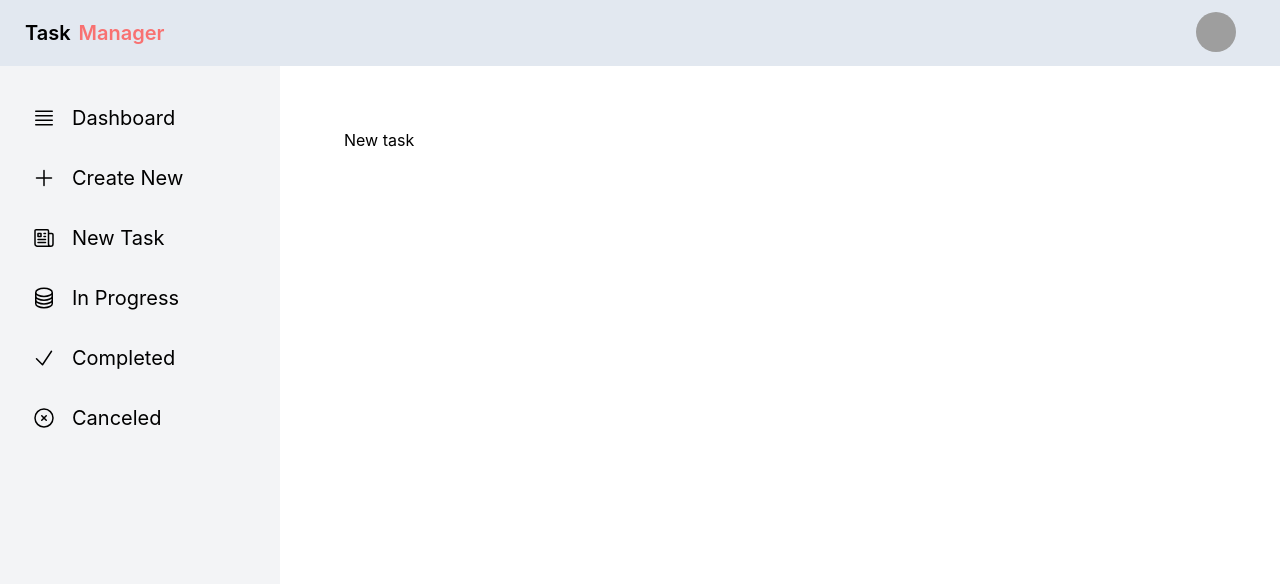
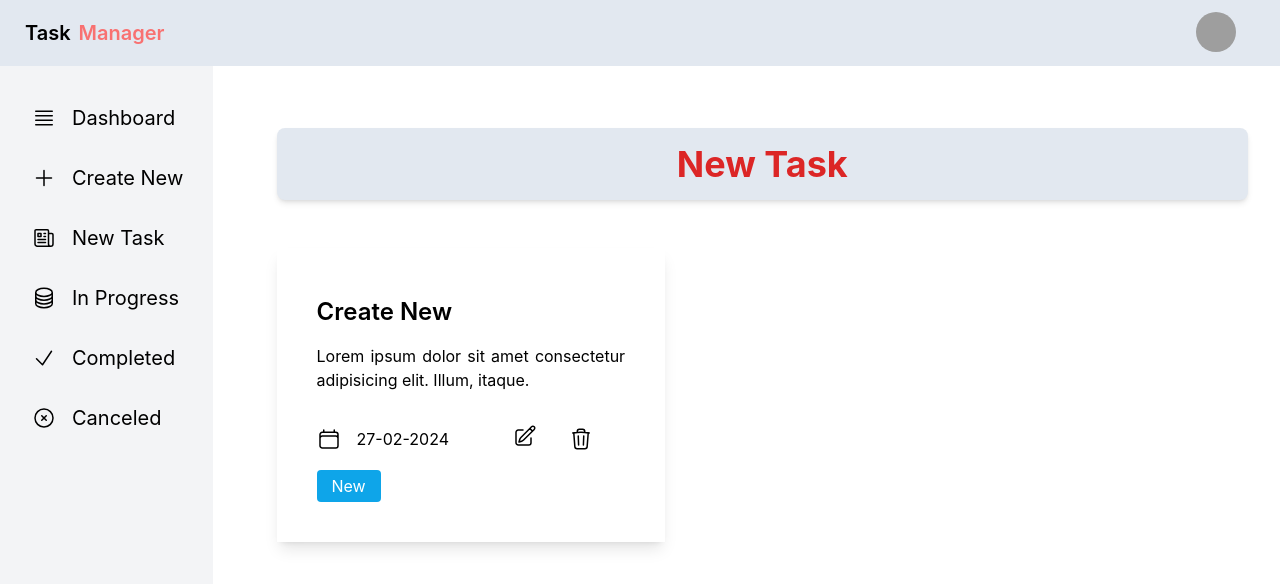
Before and after one commit to MohammadJewelRana/task-manager, a React (Vite) app: page /newTask in a window 1280 px wide. Shown: the top 584 px of the page. Built offline with nearby package versions, Linux system fonts and the light colour scheme; grey boxes are pictures that could not be loaded.

Commit message:
add dashboard,create new, new task page design

```diff
--- a/package.json
+++ b/package.json
@@ -16,7 +16,8 @@
     "react": "^18.2.0",
     "react-dom": "^18.2.0",
     "react-router-dom": "^6.22.1",
-    "sort-by": "^1.2.0"
+    "sort-by": "^1.2.0",
+    "sweetalert2": "^11.10.5"
   },
   "devDependencies": {
     "@types/react": "^18.2.55",
--- a/src/Pages/CreateNew/CreateNew.jsx
+++ b/src/Pages/CreateNew/CreateNew.jsx
@@ -1,10 +1,30 @@
 import React from 'react';
+import Title from '../../Shared/Title';
 
 const CreateNew = () => {
+
+
+
     return (
         <div>
 
-            Create new
+
+            <Title heading={'Create New'}></Title>
+
+            <form action="">
+                <div className=' shadow-lg py-24 px-12 '>
+                    <input type="text" className='text-black px-12 py-8 text-xl bg-white border  w-full h-12 rounded-lg mb-12 ' placeholder='Task Name' />
+
+                    <textarea placeholder="Task Description" className="text-black px-12 py-8 text-xl bg-white border    rounded-lg   mb-4  w-full  h-44 " ></textarea>
+
+                    <button className='bg-pink-600 px-8 py-2 text-white text-2xl rounded-lg font-semibold float-right transition-all duration-300 hover:bg-pink-400'> Create</button>
+
+                </div>
+            </form>
+
+
+
+
         </div>
     );
 };
--- a/src/Pages/Dashboard/Dashboard.jsx
+++ b/src/Pages/Dashboard/Dashboard.jsx
@@ -1,18 +1,41 @@
 import React from 'react';
+import Title from '../../Shared/Title';
 
 const Dashboard = () => {
     return (
+
+
         <div>
 
+ <Title heading={'Dashboard'}></Title>
 
-       <div className='border shadow-lg p-4 w-96 h-32 text-center flex flex-col items-center justify-center rounded-lg'>
-                <h1 className='text-2xl font-semibold mb-2'>Total Completed</h1>
-                <p className='font-bold text-xl'> 3 </p>
-            </div>
+
+            <div className='grid grid-cols-1 md:grid-cols-2 gap-12'>
+                <div className='border shadow-lg p-4  md:w-96 md:h-32  text-center flex flex-col items-center justify-center rounded-lg'>
+                    <h1 className='text-2xl font-semibold mb-2'>Total Completed</h1>
+                    <p className='font-bold text-xl'> 3 </p>
+                </div>
+                <div className='border shadow-lg p-4  md:w-96 md:h-32  text-center flex flex-col items-center justify-center rounded-lg'>
+                    <h1 className='text-2xl font-semibold mb-2'>Total Progress</h1>
+                    <p className='font-bold text-xl'> 3 </p>
+                </div>
+
+                <div className='border shadow-lg p-4  md:w-96 md:h-32  text-center flex flex-col items-center justify-center rounded-lg'>
+                    <h1 className='text-2xl font-semibold mb-2'>Total Undefined</h1>
+                    <p className='font-bold text-xl'> 3 </p>
+                </div>
+
+                <div className='border shadow-lg p-4  md:w-96 md:h-32  text-center flex flex-col items-center justify-center rounded-lg'>
+                    <h1 className='text-2xl font-semibold mb-2'>Total New</h1>
+                    <p className='font-bold text-xl'> 3 </p>
+                </div>
 
 
 
 
+
+
+            </div>
         </div>
     );
 };
--- a/src/Pages/Home/Home.jsx
+++ b/src/Pages/Home/Home.jsx
@@ -13,7 +13,7 @@ const Home = () => {
 
             </div>
 
-            <div className='mt-32 ml-8'>
+            <div className='mt-20 mx-8 w-full'>
 
                 {/* <SideLayout></SideLayout> */}
 
--- a/src/Pages/NewTask/NewTask.jsx
+++ b/src/Pages/NewTask/NewTask.jsx
@@ -1,9 +1,164 @@
-import React from 'react';
+import React from "react";
+import Title from "../../Shared/Title";
+import Swal from "sweetalert2";
 
 const NewTask = () => {
+
+    const handleDelete = () => {
+
+        Swal.fire({
+            title: "Are you sure?",
+            text: "You won't be able to revert this!",
+            icon: "warning",
+            showCancelButton: true,
+            confirmButtonColor: "#3085d6",
+            cancelButtonColor: "#d33",
+            confirmButtonText: "Yes, delete it!"
+        }).then((result) => {
+            if (result.isConfirmed) {
+                Swal.fire({
+                    title: "Deleted!",
+                    text: "Your file has been deleted.",
+                    icon: "success"
+                });
+            }
+        });
+
+    }
+
+    const handleEdit = () => {
+
+        {/* Open the modal using document.getElementById('ID').showModal() method */ }
+
+
+    }
+
+
     return (
         <div>
-            New task
+            <Title heading={"  New Task"}></Title>
+
+            <div className=" flex flex-wrap items-center justify-start gap-44">
+                {/* <div className="grid grid-cols-1 md:grid-cols-2 lg:grid-cols-3 gap-8"> */}
+
+                <div className=" shadow-lg w-full md:w-2/5  p-10 ">
+                    <div>
+                        <h1 className="text-2xl font-semibold py-2">Create New</h1>
+                        <p className="mt-2 mb-8 text-justify">
+                            Lorem ipsum dolor sit amet consectetur adipisicing elit. Illum,
+                            itaque.
+                        </p>
+                    </div>
+                    <div className="flex justify-between gap-4 items-center flex-wrap ">
+                        <div className="flex items-center justify-between flex-wrap ">
+                            <div className="mr-4">
+                                <svg
+                                    xmlns="http://www.w3.org/2000/svg"
+                                    fill="none"
+                                    viewBox="0 0 24 24"
+                                    strokeWidth={1.5}
+                                    stroke="currentColor"
+                                    className="w-6 h-6"
+                                >
+                                    <path
+                                        strokeLinecap="round"
+                                        strokeLinejoin="round"
+                                        d="M6.75 3v2.25M17.25 3v2.25M3 18.75V7.5a2.25 2.25 0 0 1 2.25-2.25h13.5A2.25 2.25 0 0 1 21 7.5v11.25m-18 0A2.25 2.25 0 0 0 5.25 21h13.5A2.25 2.25 0 0 0 21 18.75m-18 0v-7.5A2.25 2.25 0 0 1 5.25 9h13.5A2.25 2.25 0 0 1 21 11.25v7.5"
+                                    />
+                                </svg>
+                            </div>
+                            <div className="mr-16 ">
+                                <p>27-02-2024</p>
+                            </div>
+
+
+                            <div className="mr-8" title="Edit">
+                            <button className=" " onClick={()=>document.getElementById('my_modal_1').showModal()}>
+                            <svg
+                                    xmlns="http://www.w3.org/2000/svg"
+                                    fill="none"
+                                    viewBox="0 0 24 24"
+                                    strokeWidth={1.5}
+                                    stroke="currentColor"
+                                    className="w-6 h-6 cursor-pointer"
+                                >
+                                    <path
+                                        strokeLinecap="round"
+                                        strokeLinejoin="round"
+                                        d="m16.862 4.487 1.687-1.688a1.875 1.875 0 1 1 2.652 2.652L10.582 16.07a4.5 4.5 0 0 1-1.897 1.13L6 18l.8-2.685a4.5 4.5 0 0 1 1.13-1.897l8.932-8.931Zm0 0L19.5 7.125M18 14v4.75A2.25 2.25 0 0 1 15.75 21H5.25A2.25 2.25 0 0 1 3 18.75V8.25A2.25 2.25 0 0 1 5.25 6H10"
+                                    />
+                                </svg>
+
+
+                            </button>
+
+                            </div>
+
+
+
+
+
+                            <div className="" title="Delete">
+                                <svg
+                                    xmlns="http://www.w3.org/2000/svg"
+                                    fill="none"
+                                    viewBox="0 0 24 24"
+                                    strokeWidth={1.5}
+                                    stroke="currentColor"
+                                    className="w-6 h-6 cursor-pointer"
+                                    title="Delete"
+                                    onClick={handleDelete}
+                                >
+                                    <path
+                                        strokeLinecap="round"
+                                        strokeLinejoin="round"
+                                        d="m14.74 9-.346 9m-4.788 0L9.26 9m9.968-3.21c.342.052.682.107 1.022.166m-1.022-.165L18.16 19.673a2.25 2.25 0 0 1-2.244 2.077H8.084a2.25 2.25 0 0 1-2.244-2.077L4.772 5.79m14.456 0a48.108 48.108 0 0 0-3.478-.397m-12 .562c.34-.059.68-.114 1.022-.165m0 0a48.11 48.11 0 0 1 3.478-.397m7.5 0v-.916c0-1.18-.91-2.164-2.09-2.201a51.964 51.964 0 0 0-3.32 0c-1.18.037-2.09 1.022-2.09 2.201v.916m7.5 0a48.667 48.667 0 0 0-7.5 0"
+                                    />
+                                </svg>
+                            </div>
+                        </div>
+
+                        <div className="bg-sky-500 w-16 text-center py-1  rounded text-white">
+                            <p>New</p>
+                        </div>
+                    </div>
+                </div>
+
+
+
+
+
+
+
+            </div>
+
+
+
+            <dialog id="my_modal_1" className="modal">
+            <div className="modal-box bg-white">
+                <h3 className="font-bold text-2xl">Change Status</h3>
+
+<div>
+<select className="select select-secondary w-full  bg-white mt-4 outline-none  text-xl">
+
+  <option selected >New</option>
+  <option>Completed</option>
+  <option>Progress</option>
+  <option>Canceled</option>
+
+</select>
+</div>
+
+
+
+                <div className="modal-action">
+                    <form method="dialog">
+                        {/* if there is a button in form, it will close the modal */}
+                        <button className=" px-4 py-2 rounded-lg bg-pink-800 text-white ">Ok</button>
+                    </form>
+                </div>
+            </div>
+        </dialog>
         </div>
     );
 };
--- /dev/null
+++ b/src/Shared/Title.jsx
@@ -0,0 +1,12 @@
+import React from 'react';
+
+const Title = ({heading}) => {
+    return (
+        <div className='my-12 text-center bg-slate-200 rounded-lg shadow-md w-full p-4'>
+            <p className='text-4xl font-bold text-red-600 '>{heading}</p>
+
+        </div>
+    );
+};
+
+export default Title;
```
Also changed, not shown: 1 other file (tests, documents, lock files or other folders).
